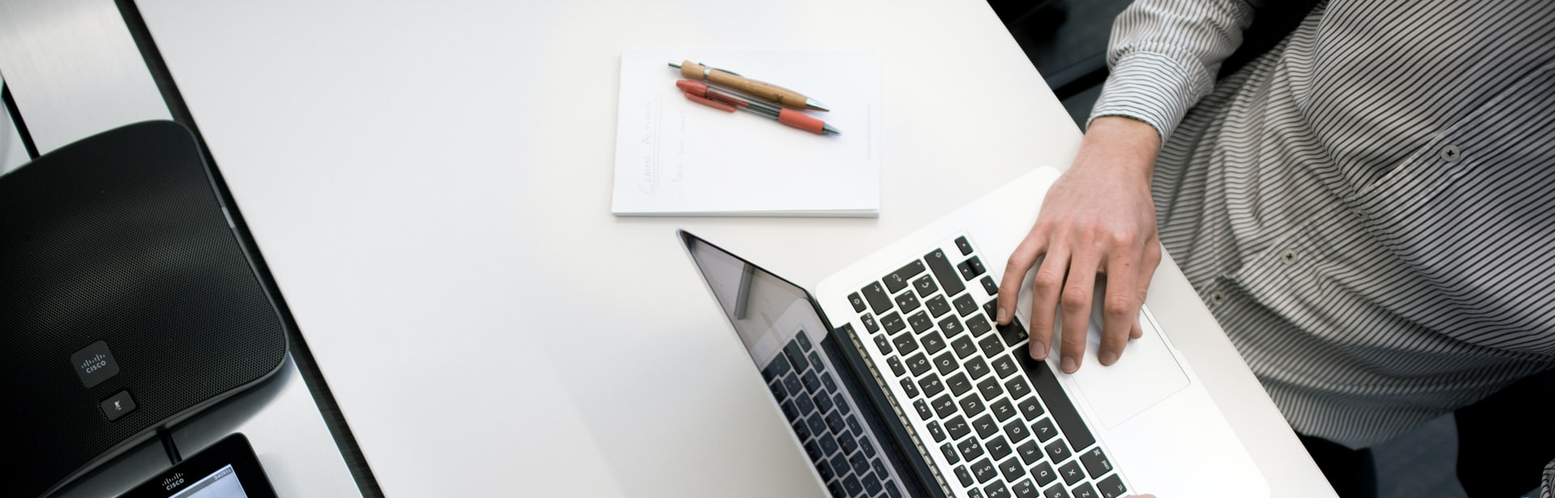
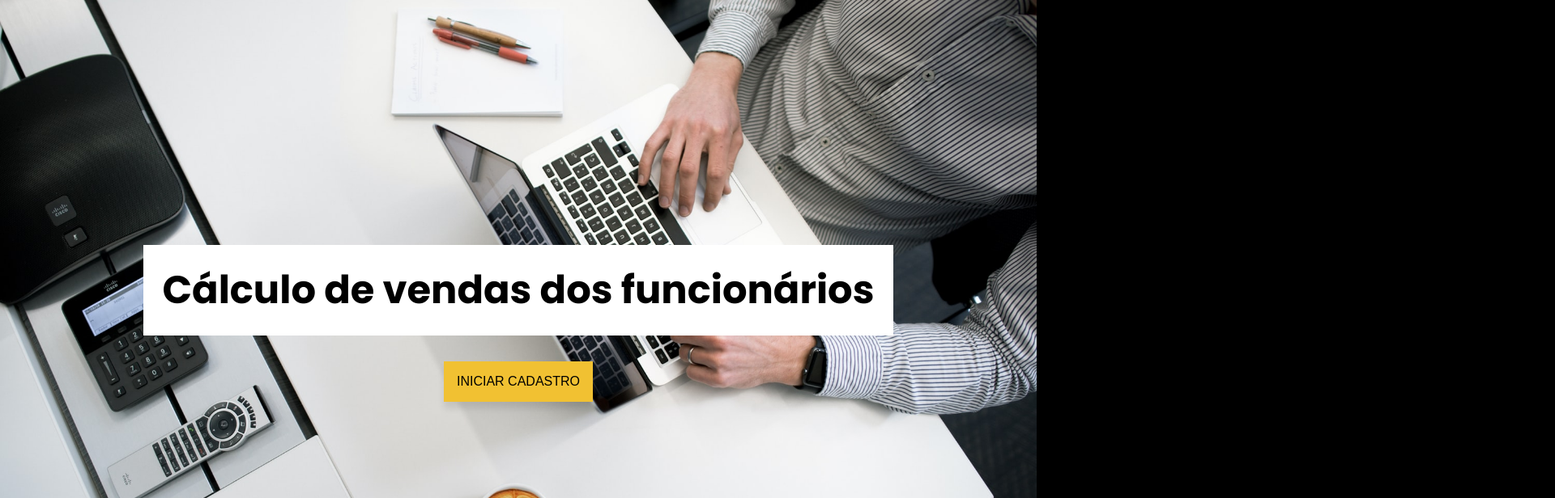
Before and after one commit to juslenelobeu/corebiz-gobeyond-desafio-02, a plain HTML site: page index.html in a window 1280 px wide. Shown: the top 616 px of the page at 81% size, 1920 px wide, since content can reach past the window. Drawn offline with Linux system fonts and the light colour scheme.

Commit message:
styled header

```diff
--- a/assets/css/styles.css
+++ b/assets/css/styles.css
@@ -17,6 +17,7 @@ body {
   font-family: 'Poppins', sans-serif;
 }
 
+/* custom patterns */
 .flex-row { display: flex; }
 .flex-col { display: flex; flex-direction: column; }
 .align-center { align-items: center; }
@@ -46,3 +47,44 @@ body {
 .btn-secondary {
   background-color: var(--color-black-20);
 }
+
+/* header */
+.header {
+  width: 50vw;
+  position: relative;
+  display: flex;
+  flex-direction: column;
+  align-items: center;
+  justify-content: center;
+  transition: all .5s;
+}
+.header img {
+  object-fit: cover;
+  width: 100%;
+  height: 100vh;
+}
+.header__full {
+  width: 100vw;
+  height: 100vh;
+}
+.highlight {
+  position: absolute;
+  display: flex;
+  flex-direction: column;
+  align-items: center;
+  justify-content: center;
+  padding: 3rem;
+  text-align: center;
+}
+.highlight h1 {
+  font-size: 3rem;
+  color: var(--color-black);
+  line-height: 4rem;
+  background-color: var(--color-white);
+  padding: 1.5rem;
+  margin-bottom: 2rem;
+  /* text-shadow: .1rem .1rem .1rem rgba(0, 0, 0, 0.3); */
+}
+.highlight .btn {
+  box-shadow: 0 .5rem .5rem rgba(0, 0, 0, 0.1);
+}
--- a/index.html
+++ b/index.html
@@ -18,7 +18,7 @@
     <header class="header header__full">
       <img src="./assets/images/bg-finance.jpeg" alt="Homem no notebook fazendo calculo"
         title="Homem no notebook fazendo calculo">
-      <div class="headline">
+      <div class="highlight">
         <h1>Cálculo de vendas dos funcionários</h1>
         <button class="btn btn-primary" id="btn-header" onclick="openForm()">Iniciar Cadastro</button>
       </div>
```
